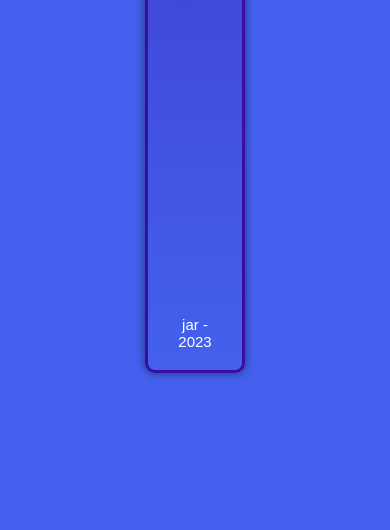
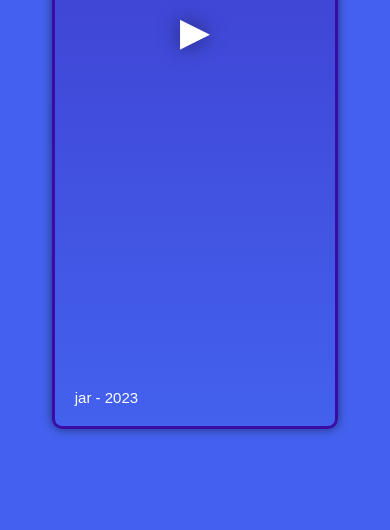
Before and after one commit to jarvi3/jarpad, a plain HTML site: page index.html in a window 390 px wide. Shown: the part 314-844 px from the top of the page. Drawn offline with Linux system fonts and the light colour scheme.

Commit message:
Mobile Fix

```diff
--- a/style.css
+++ b/style.css
@@ -111,3 +111,10 @@ h2 {
     padding: 5px 10px;
     border-radius: 10px;
 }
+
+@media screen and (max-width: 600px) {
+    #container {
+        width: 75%;
+        margin-top: 20%;
+    }
+}
```
